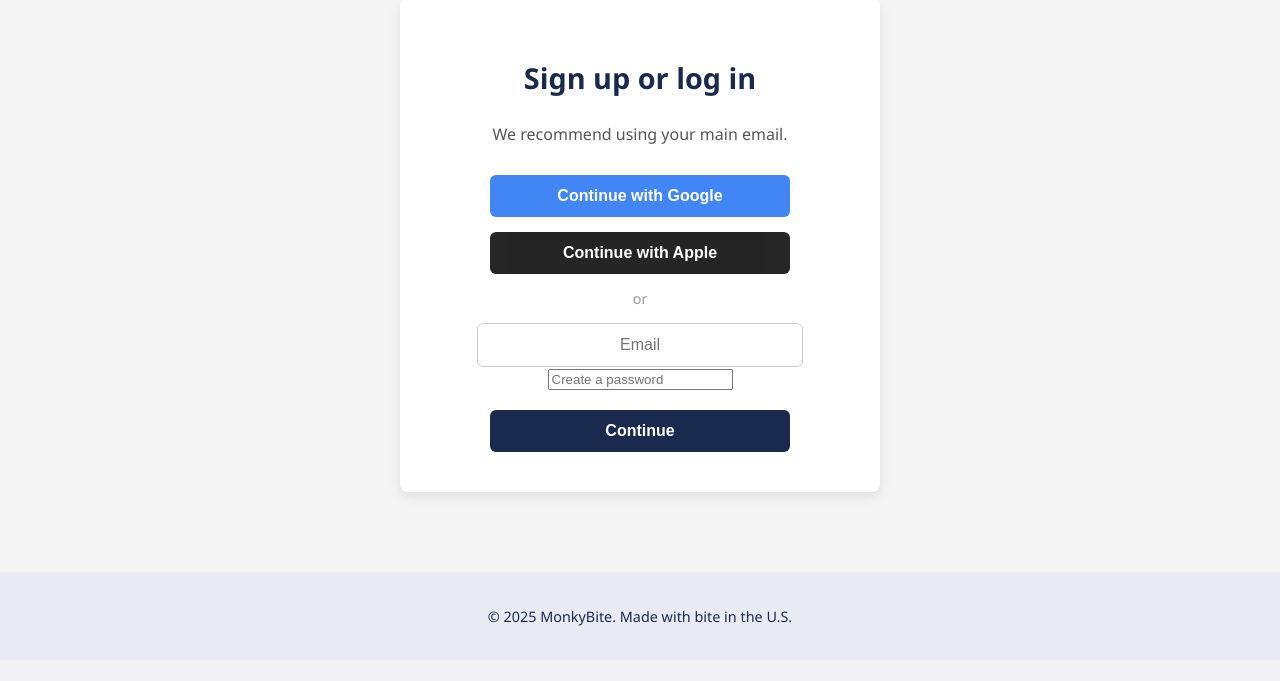
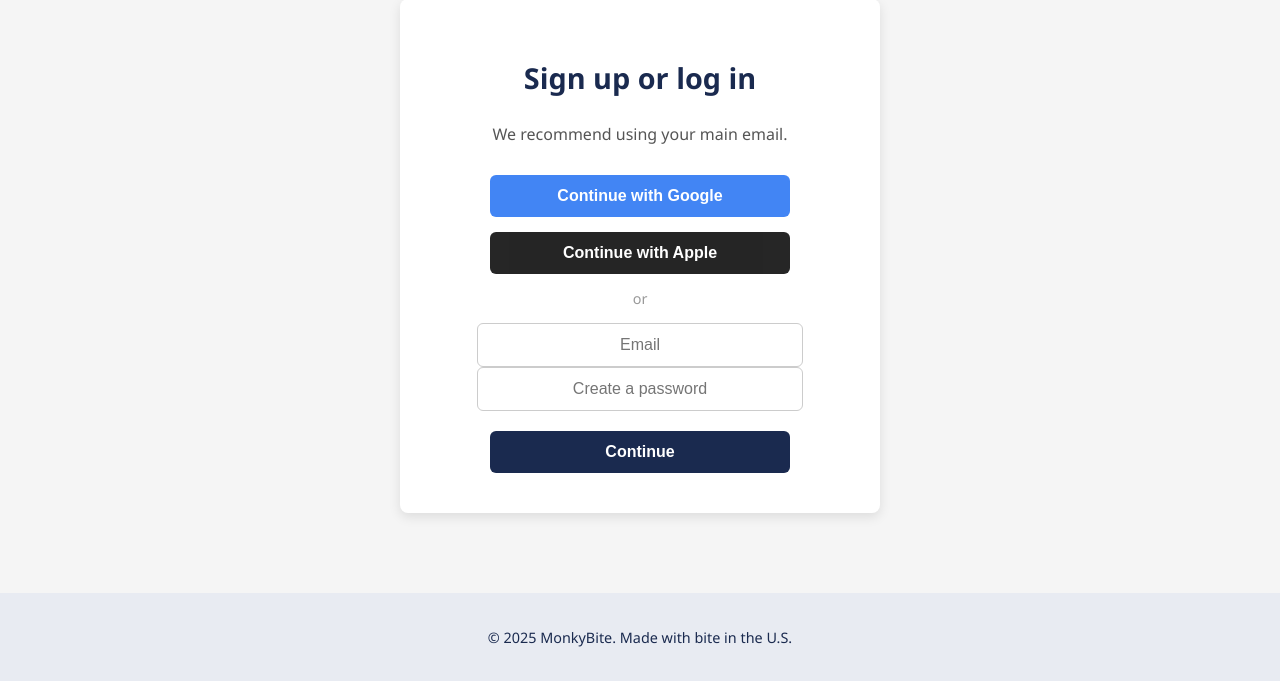
Before and after one commit to Albreves73/monkybite, a PHP site: page /get-started.html in a window 1280 px wide. Shown: the part 174-855 px from the top of the page. Before the commit the page ends 800 px from the top, so only its background shows below. Run offline with PHP 8.4, Linux system fonts and the light colour scheme.

Commit message:
Update style.css

```diff
--- a/style.css
+++ b/style.css
@@ -210,7 +210,8 @@ nav a {
   color: white;
 }
 
-input[type="email"] {
+input[type="email"],
+input[type="password"] {
   width: 100%;
   max-width: 300px;
   padding: 12px;
@@ -219,6 +220,7 @@ input[type="email"] {
   border-radius: 6px;
   text-align: center;
 }
+
 
 .divider {
   text-align: center;
```
